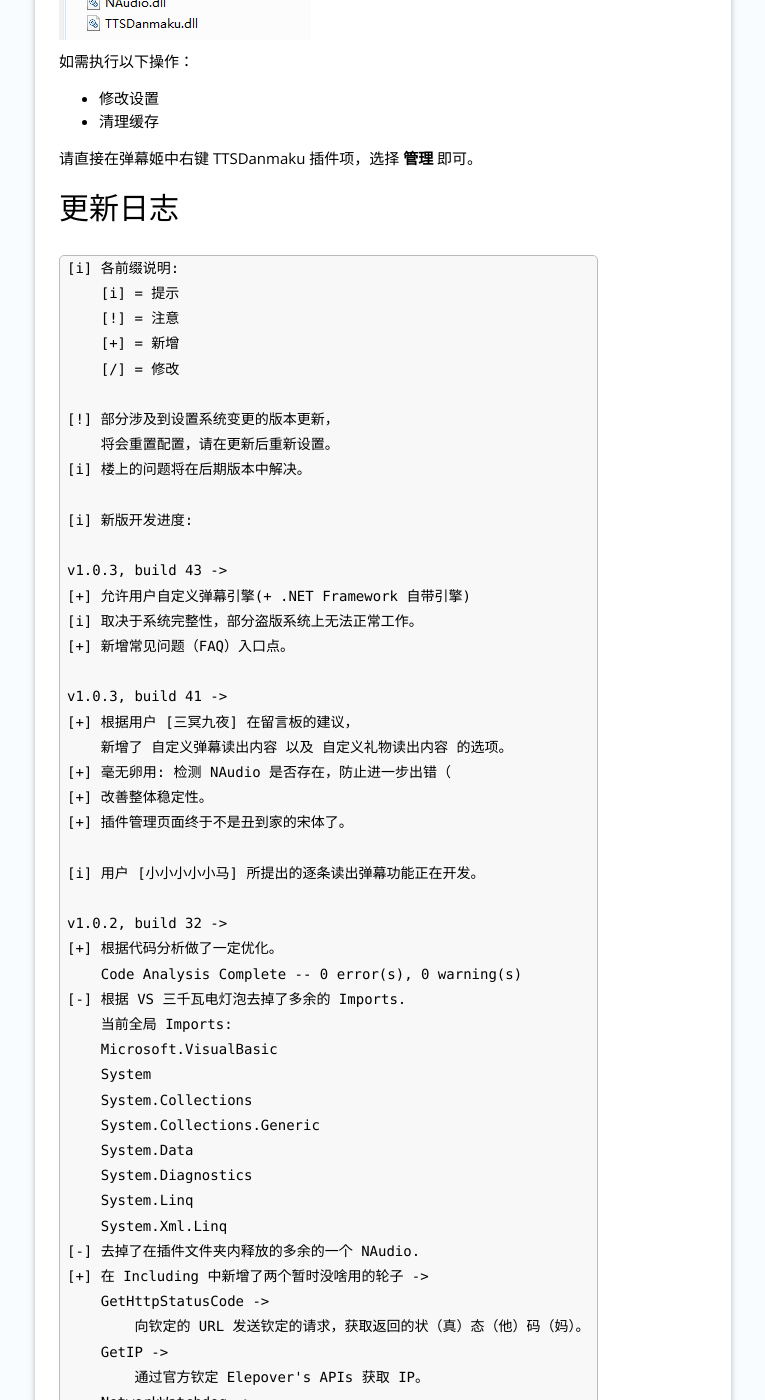
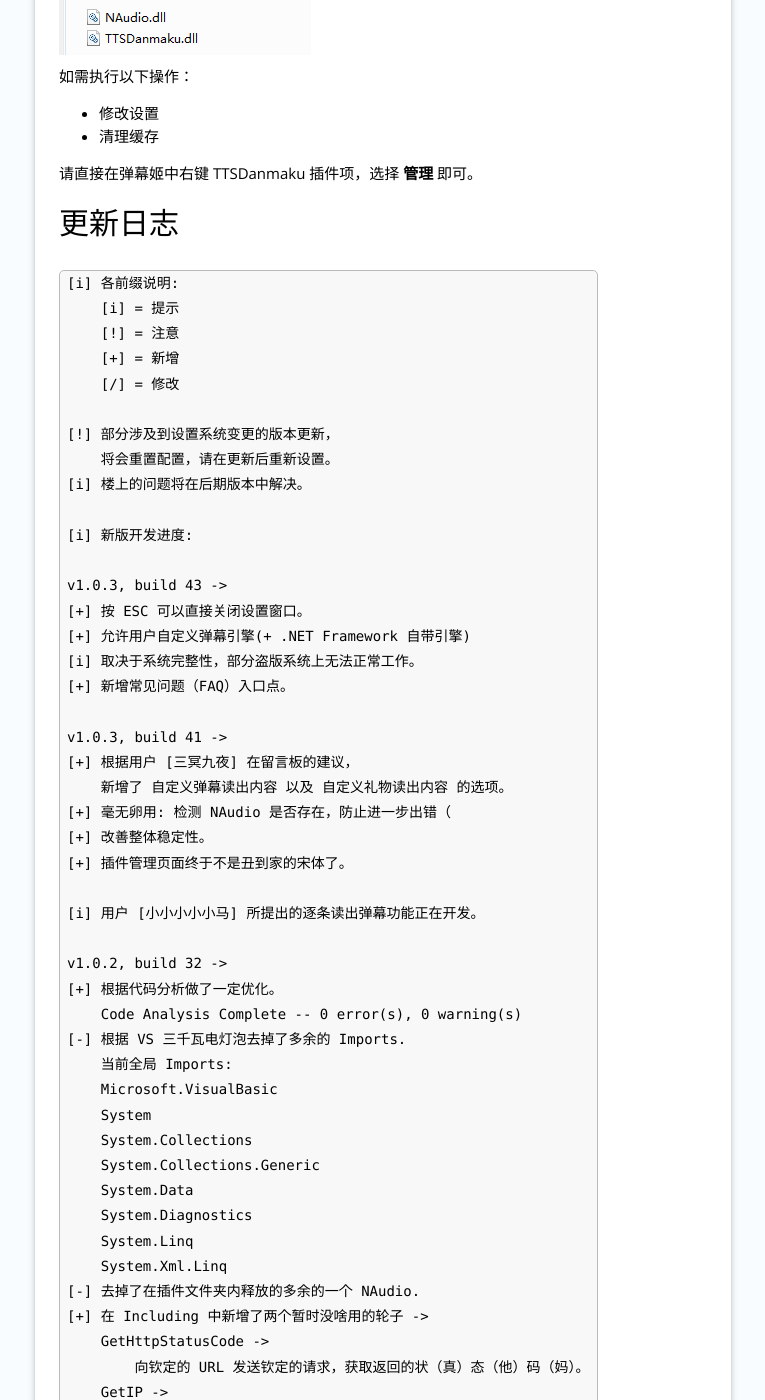
Before and after one commit to Bililive/www.danmuji.org, a Jekyll site: the page built from _plugin/TTSDanmaku.md, in a window 1280 px wide and 1400 px high, scrolled down 1384 px. Shown: the whole window, without its empty margins (309-1074 px from the left). Built offline with Jekyll 4.4.1, drawn with Linux system fonts in a browser that asks for light colours; nearby versions of some CDN libraries; some web fonts are replaced; comment, search, counter and statistics services are not loaded; some of the changed text lies outside the part shown.

Commit message:
尴尬回车

```diff
--- a/_plugin/TTSDanmaku.md
+++ b/_plugin/TTSDanmaku.md
@@ -32,6 +32,7 @@
 ----
 
 使用截图:
+
 ![使用截图](https://www.danmuji.cn/resource/TTSDanmaku/screenshot.png)
 
 首次启动 TTSDanmaku 将会自动释放 NAudio.dll 到插件目录中以正常播放 MP3 文件，请不要删除。
@@ -64,6 +65,7 @@
 [i] 新版开发进度:
 
 v1.0.3, build 43 ->
+[+] 按 ESC 可以直接关闭设置窗口。
 [+] 允许用户自定义弹幕引擎(+ .NET Framework 自带引擎)
 [i] 取决于系统完整性，部分盗版系统上无法正常工作。
 [+] 新增常见问题（FAQ）入口点。
```
